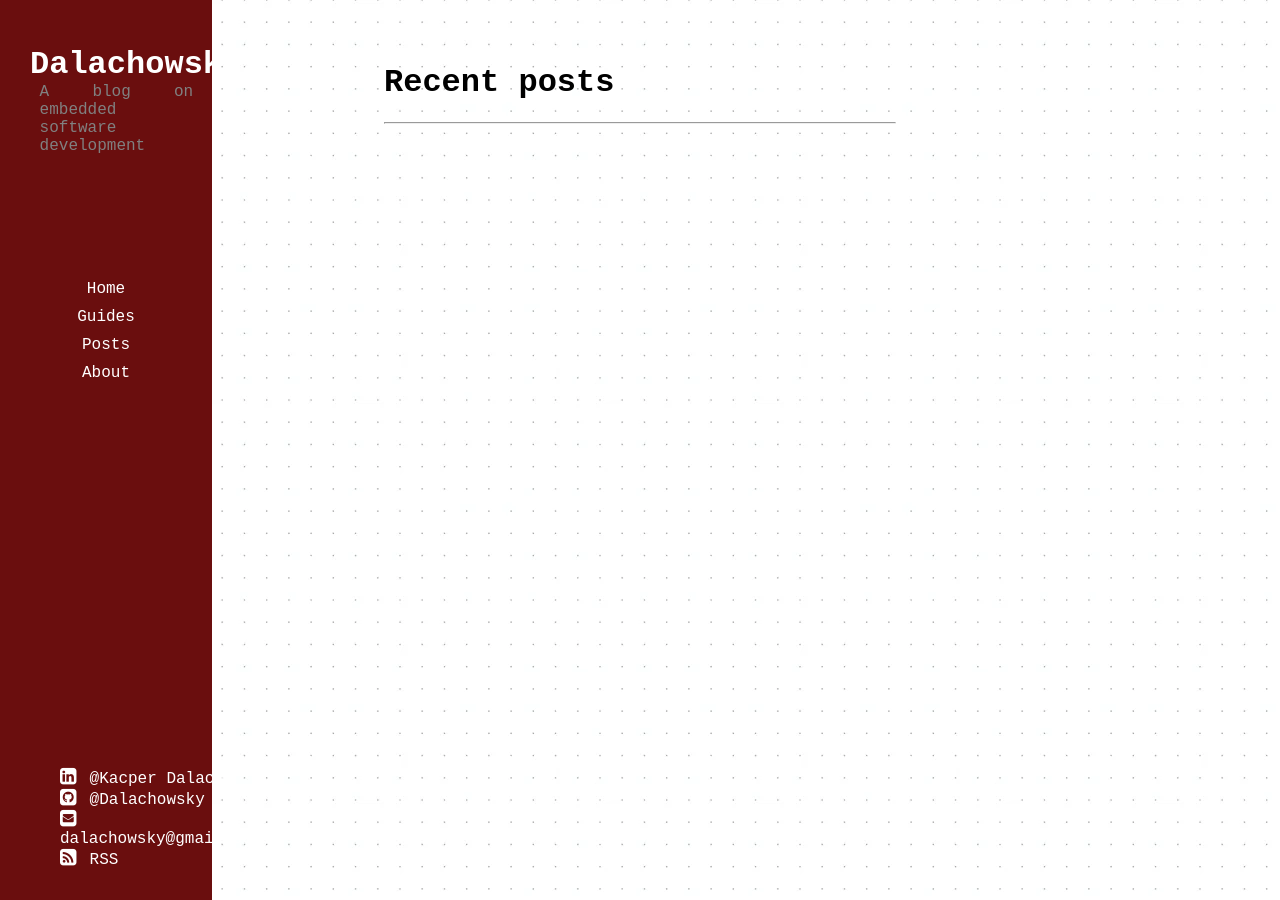
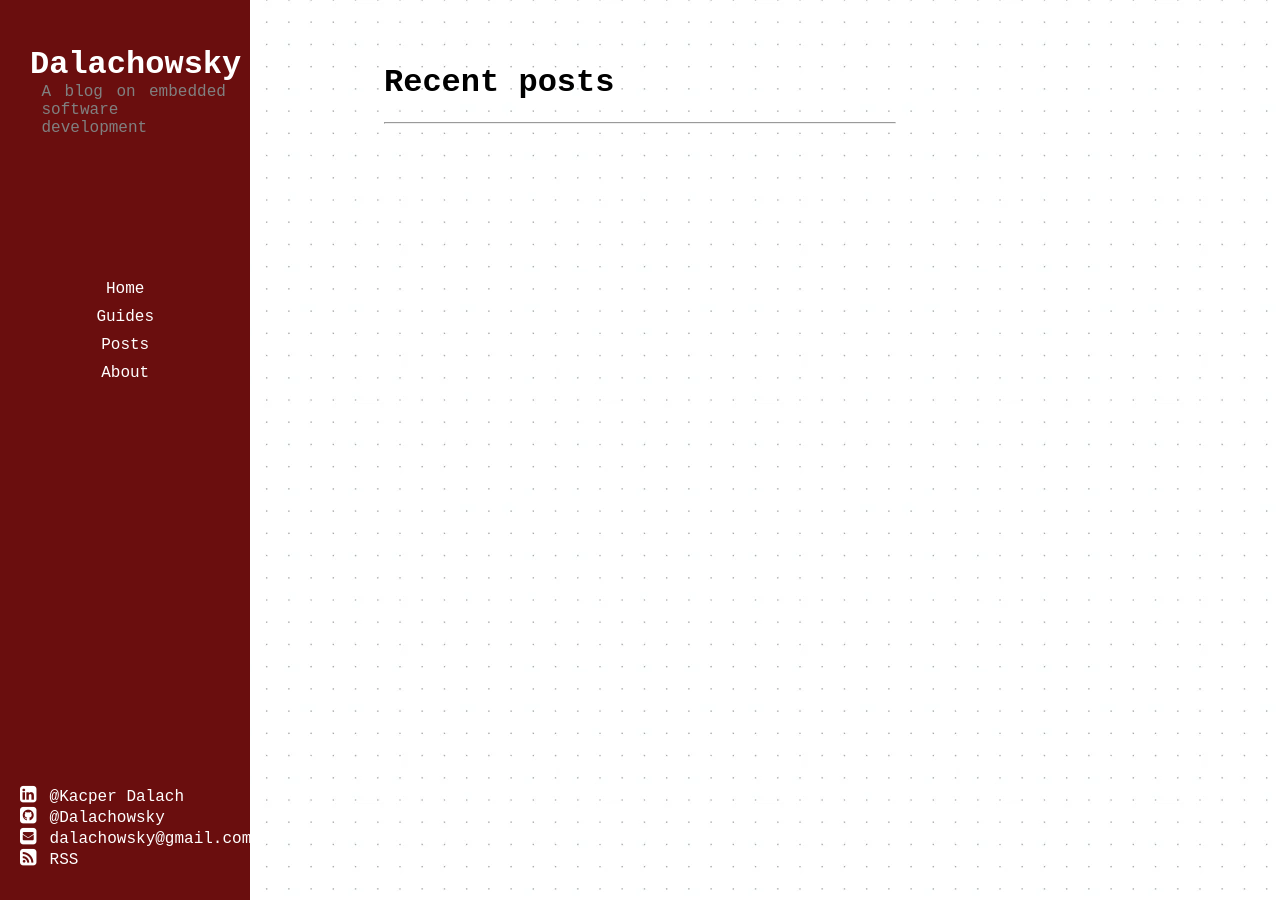
Before and after one commit to Dalachowsky/dalachowsky.github.io, a Jekyll site: the page built from docs/index.md, in a window 1280 px wide. Built offline with Jekyll 4.4.1, drawn with Linux system fonts in a browser that asks for light colours; nearby versions of some CDN libraries.

Commit message:
Fix sidebar

```diff
--- a/docs/_sass/sidebar.scss
+++ b/docs/_sass/sidebar.scss
@@ -1,11 +1,10 @@
-
 .sidebar {
     position: fixed;
     top: 0;
     left: 0;
     bottom: 0;
     height: 100%;
-    width: 15%;
+    width: 18%;
     padding: 5px 10px 10px;
     margin-bottom: 20px;
     color: #ffffff;
@@ -13,22 +12,27 @@
     display: flex;
     flex-direction: column;
 }
+
 div.sidebar-heading {
     width: 100%;
     margin: 20px;
     height: min-content;
 }
+
 .sidebar-heading a {
     color: white;
     text-decoration: none;
 }
+
 .sidebar-heading a:hover {
     text-decoration: underline;
 }
+
 .sidebar-heading h1 {
-    color:#ffffff;
+    color: #ffffff;
     margin-bottom: 0;
 }
+
 .sidebar-heading p {
     color: grey;
     margin-top: 0;
@@ -37,6 +41,7 @@ div.sidebar-heading {
     margin-right: auto;
     width: 80%;
 }
+
 .navbar {
     position: absolute;
     top: 30%;
@@ -45,21 +50,25 @@ div.sidebar-heading {
     margin: 0;
     float: left;
 }
+
 .navbar-item {
     background-color: #6a0e0e;
     padding: 5px;
     align-content: center;
     max-width: 100%;
 }
+
 .navbar-item:hover {
     background-color: #3b0606;
 }
+
 .navbar-item a {
     display: block;
     color: #ffffff;
     text-decoration: none;
     text-align: center;
 }
+
 .sidebar-footer {
     position: absolute;
     bottom: 0;
@@ -67,13 +76,17 @@ div.sidebar-heading {
     padding: 10px;
     margin-bottom: 20px;
 }
+
 .sidebar-footer ul {
     list-style: none;
+    padding: 0;
 }
+
 .sidebar-footer a {
     color: #ffffff;
     text-decoration: none;
 }
+
 .sidebar-footer i {
     width: 20px;
     font-size: larger;
```
